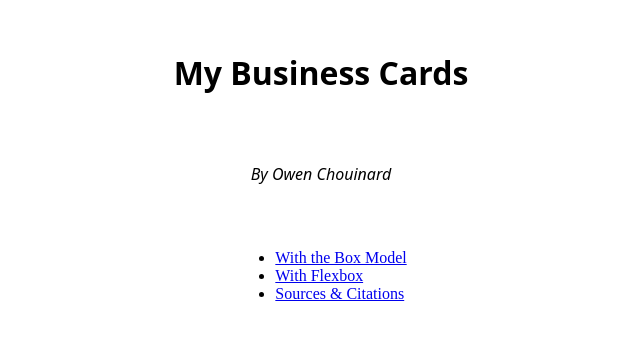
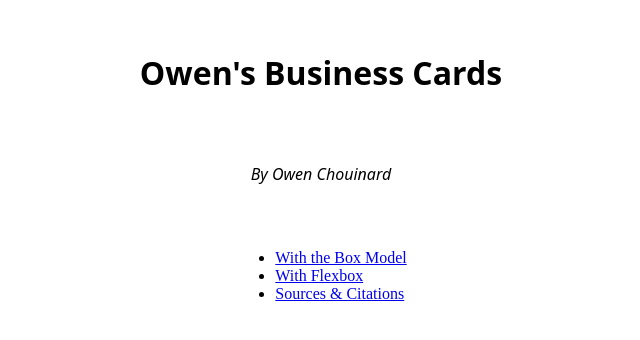
Before and after one commit to IACS-26-27/web-design-1-business-card-coderchouinard, a website: page index.html in a window 1280 px wide. Shown: the part 226-566 px from the top of the page, without its empty margins (319-959 px from the left). Drawn offline with Linux system fonts and the light colour scheme.

Commit message:
Chnaged the name

```diff
--- a/index.html
+++ b/index.html
@@ -7,7 +7,7 @@
     <link rel="stylesheet" href="./template.css">
   </head>
   <body>
-    <h1>My Business Cards</h1>
+    <h1>Owen's Business Cards</h1>
     <p class="attribution">By Owen Chouinard</p>
 
     <ul class="page-links">
```
